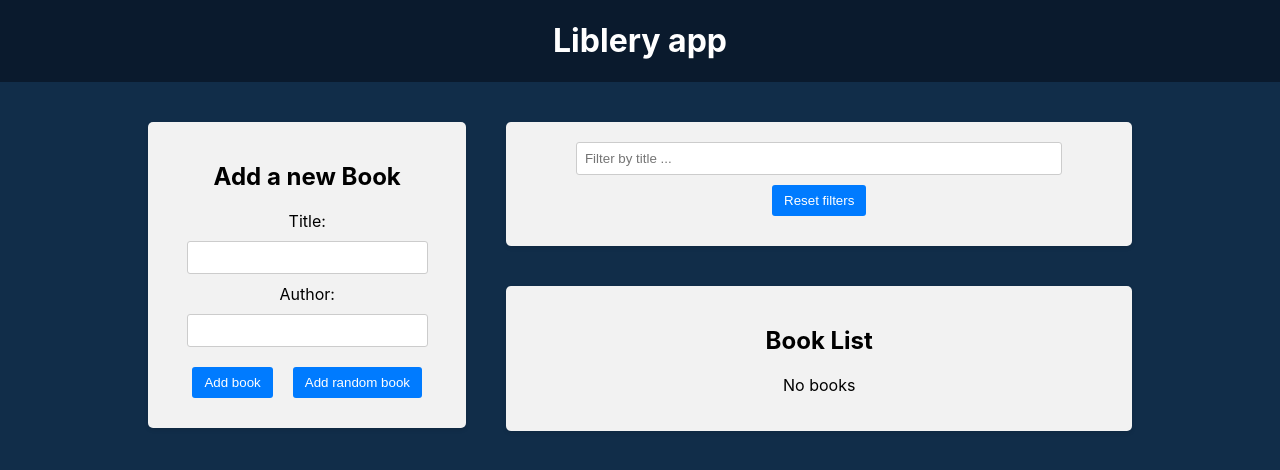
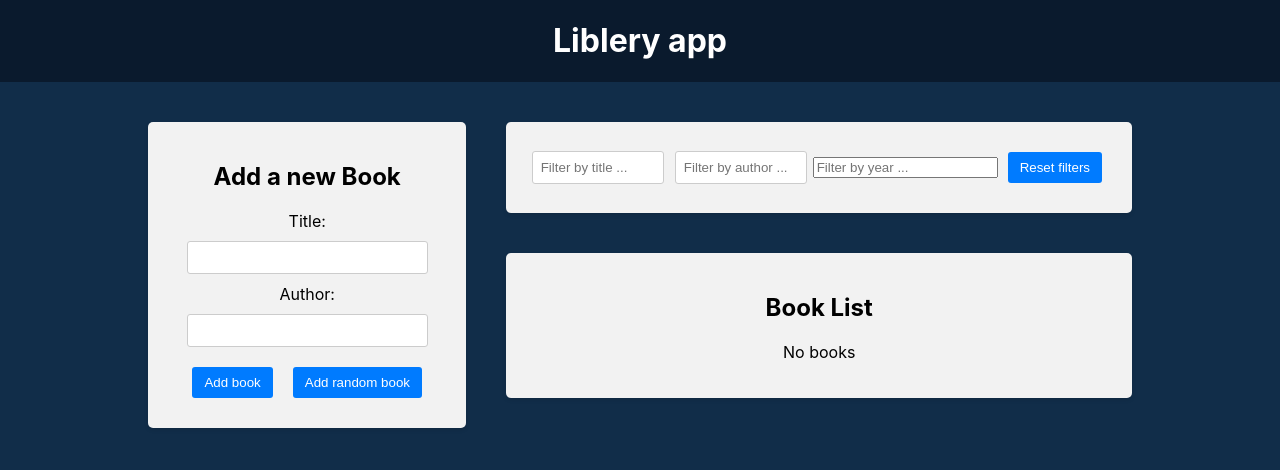
Before and after one commit to mishok2004/30-react-redux, a React (Create React App) app in the folder frontend/: page / in a window 1280 px wide. Shown: the top 470 px of the page. Built offline with nearby package versions, Linux system fonts and the light colour scheme.

Commit message:
add filter author

```diff
--- a/frontend/src/components/BookList/BookList.js
+++ b/frontend/src/components/BookList/BookList.js
@@ -1,7 +1,11 @@
 import { useSelector, useDispatch } from 'react-redux'
 import { BsBookmarkStarFill, BsBookmarkStar } from 'react-icons/bs'
 
-import { selectTitleFilter } from '../../redux/filters/model/selector/selectTitleFilter'
+import {
+  selectTitleFilter,
+  selectAuthorFilter,
+  selectYearFilter,
+} from '../../redux/filters/model/selector/selectTitleFilter'
 import { delBook, addFavorite } from '../../redux/books/actionCreators'
 
 import './BookList.css'
@@ -10,6 +14,8 @@ const BookList = () => {
   const books = useSelector((state) => state.books)
 
   const titleFilter = useSelector(selectTitleFilter)
+  const authorFilter = useSelector(selectAuthorFilter)
+  const yearFilter = useSelector(selectYearFilter)
 
   const dispatch = useDispatch()
   const onDeleteBook = (id) => {
@@ -24,8 +30,11 @@ const BookList = () => {
     const matchesTitle = book.title
       .toLowerCase()
       .includes(titleFilter.toLowerCase())
+    const matchesAuthor = book.author
+      .toLowerCase()
+      .includes(authorFilter.toLowerCase())
 
-    return matchesTitle
+    return matchesTitle && matchesAuthor
   })
 
   return (
--- a/frontend/src/components/Filter/Filter.js
+++ b/frontend/src/components/Filter/Filter.js
@@ -1,30 +1,63 @@
 import { useDispatch, useSelector } from 'react-redux'
-import { selectTitleFilter } from '../../redux/filters/model/selector/selectTitleFilter'
-import { filterActions } from '../../redux/filters/model/slices/filterSlice'
+import {
+  selectTitleFilter,
+  selectAuthorFilter,
+  selectYearFilter,
+} from '../../redux/filters/model/selector/selectTitleFilter'
+import {
+  setTitleFilter,
+  setAuthorFilter,
+  setYearFilter,
+  resetFilters,
+} from '../../redux/filters/model/slices/filterSlice'
 
 import './Filter.css'
 
 const Filter = () => {
   const titleFilter = useSelector(selectTitleFilter)
+  const authorFilter = useSelector(selectAuthorFilter)
+  const yearFilter = useSelector(selectYearFilter)
 
   const dispatch = useDispatch()
   const handleTitleFilter = (e) => {
-    dispatch(filterActions.setTitleFilter(e))
+    dispatch(setTitleFilter(e))
+  }
+  const handleAuthorFilter = (e) => {
+    dispatch(setAuthorFilter(e))
+  }
+  const handleYearFilter = (e) => {
+    dispatch(setYearFilter(e))
   }
 
   const handlerResetFilters = () => {
-    dispatch(filterActions.resetFilters())
+    dispatch(resetFilters())
   }
 
   return (
     <div className="app-block filter">
-      <div className="filter=row">
-        <div className="filter-grouo">
+      <div className="filter-row">
+        <div className="filter-group">
           <input
             value={titleFilter}
             onChange={(e) => handleTitleFilter(e.target.value)}
             type="text"
             placeholder="Filter by title ..."
+          ></input>
+        </div>
+        <div className="filter-group">
+          <input
+            value={authorFilter}
+            onChange={(e) => handleAuthorFilter(e.target.value)}
+            type="text"
+            placeholder="Filter by author ..."
+          ></input>
+        </div>
+        <div className="filter-group">
+          <input
+            value={yearFilter}
+            onChange={(e) => handleYearFilter(e.target.value)}
+            type="number"
+            placeholder="Filter by year ..."
           ></input>
         </div>
         <button type="button" onClick={handlerResetFilters}>
--- a/frontend/src/redux/filters/model/selector/selectTitleFilter.js
+++ b/frontend/src/redux/filters/model/selector/selectTitleFilter.js
@@ -1 +1,5 @@
 export const selectTitleFilter = (state) => state.filter.title
+
+export const selectAuthorFilter = (state) => state.filter.author
+
+export const selectYearFilter = (state) => state.filter.year
--- a/frontend/src/redux/filters/model/slices/filterSlice.js
+++ b/frontend/src/redux/filters/model/slices/filterSlice.js
@@ -2,6 +2,8 @@ import { createSlice } from '@reduxjs/toolkit'
 
 const initialState = {
   title: '',
+  author: '',
+  year: '',
 }
 
 const filterSlice = createSlice({
@@ -11,10 +13,17 @@ const filterSlice = createSlice({
     setTitleFilter: (state, action) => {
       state.title = action.payload
     },
+    setAuthorFilter: (state, action) => {
+      state.author = action.payload
+    },
+    setYearFilter: (state, action) => {
+      state.year = action.payload
+    },
     resetFilters: (state) => initialState,
   },
 })
 
-export const { actions: filterActions, resetFilters } = filterSlice
+export const { setTitleFilter, setYearFilter, setAuthorFilter, resetFilters } =
+  filterSlice.actions
 
 export const { reducer: filterReducer } = filterSlice
```
